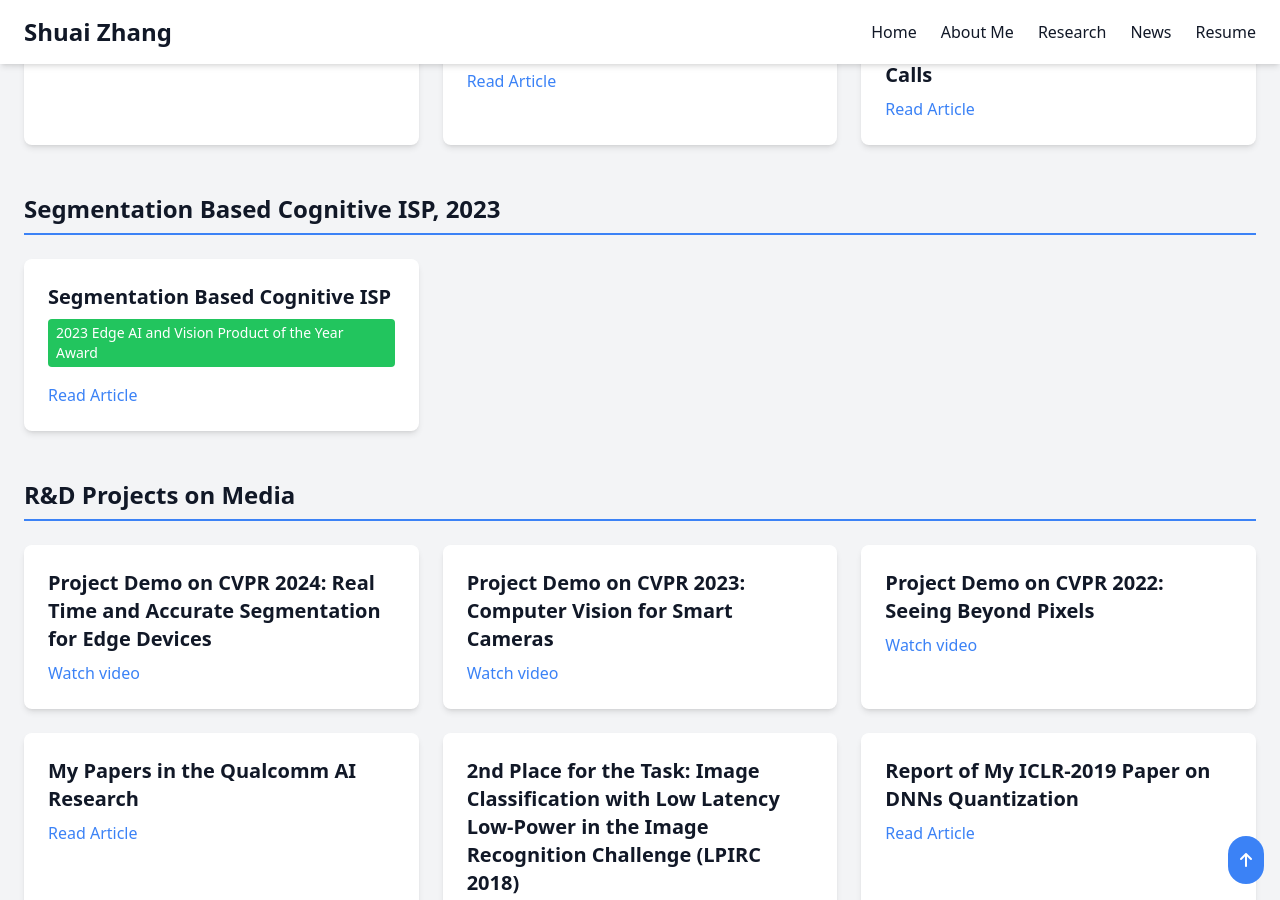
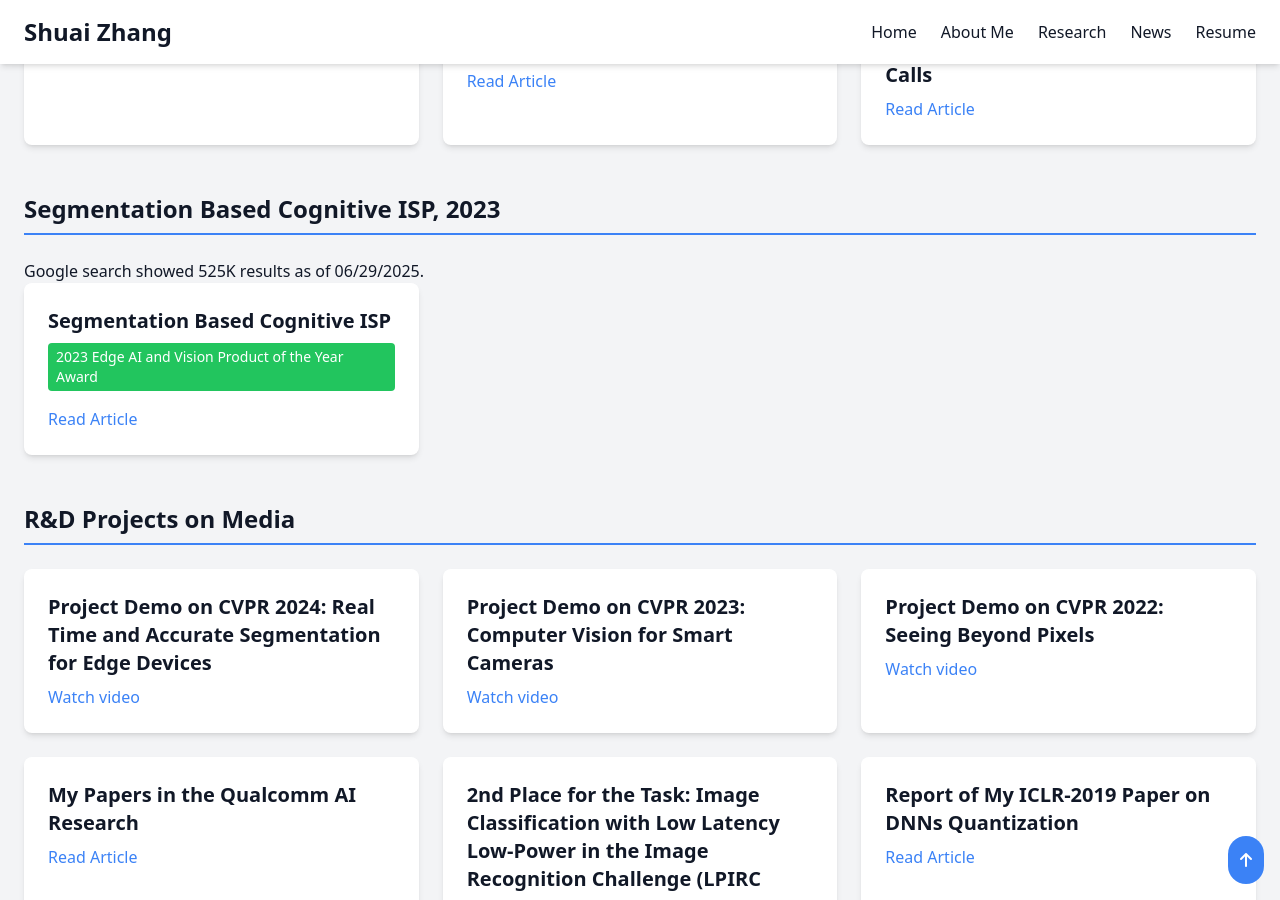
Before and after one commit to zsivine/zsivine.github.io, a Jekyll site: the page built from webreport.html, in a window 1280 px wide and 900 px high, scrolled down 393 px. Built offline with Jekyll 4.4.1, drawn with Linux system fonts in a browser that asks for light colours; nearby versions of some CDN libraries.

Commit message:
modify About me page

```diff
--- a/webreport.html
+++ b/webreport.html
@@ -43,7 +43,10 @@ description: Media coverage and news reports on Shuai Zhang's research and proje
 
     <!-- Segmentation Based Cognitive ISP, 2023 -->
     <div>
-      <h2 class="text-2xl font-bold mb-6 border-b-2 border-blue-500 pb-2">Segmentation Based Cognitive ISP, 2023</h2>
+      <h2 class="text-2xl font-bold mb-6 border-b-2 border-blue-500 pb-2">
+        Segmentation Based Cognitive ISP, 2023</h2>
+      <p class="bg-green-500 text-white mb-4"></p>
+        Google search showed 525K results as of 06/29/2025.</p>
       <div class="grid grid-cols-1 md:grid-cols-2 lg:grid-cols-3 gap-6">
         <article class="bg-white dark:bg-gray-700 p-6 rounded-lg shadow-md hover:shadow-lg transition-shadow">
           <h3 class="text-xl font-semibold mb-2">Segmentation Based Cognitive ISP</h3>
```
